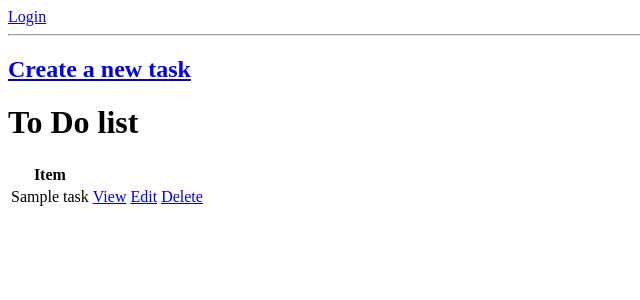
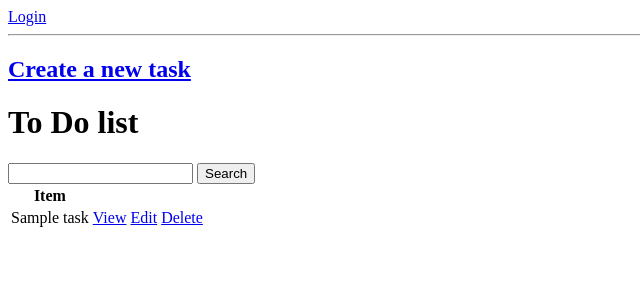
Before and after one commit to AdrianZaleski/ToDo_app, a Django app: template tasks/templates/tasks/task_list.html in a window 1280 px wide. Shown: the top 300 px of the page, without its empty margins (0-640 px from the left). Run offline with Django 3.2, Linux system fonts and the light colour scheme; the template is opened without the code that fills it: most values are stand-ins (such as "Sample title", 1, 10 or a date in 2020).

Commit message:
adds simple search functionality

```diff
--- a/tasks/templates/tasks/task_list.html
+++ b/tasks/templates/tasks/task_list.html
@@ -5,7 +5,6 @@
     <title>Task list view</title>
 </head>
 <body>
-
 {% if request.user.is_authenticated %}
     <p>{{ request.user }}</p>
     <a href="{% url 'logout' %}">Logout</a>
@@ -16,6 +15,12 @@
 <hr>
 <h2><a href="{% url 'task-create' %}">Create a new task</a></h2>
 <h1>To Do list </h1>
+
+<form method="get">
+    <input type="text" name="search-area" value="{{ search_input }}">
+    <input type="submit" value="Search">
+</form>
+
 <table>
     <tr>
         <th>Item</th>
```
Also changed, not shown: tasks/views.py (+16 -8 lines).
